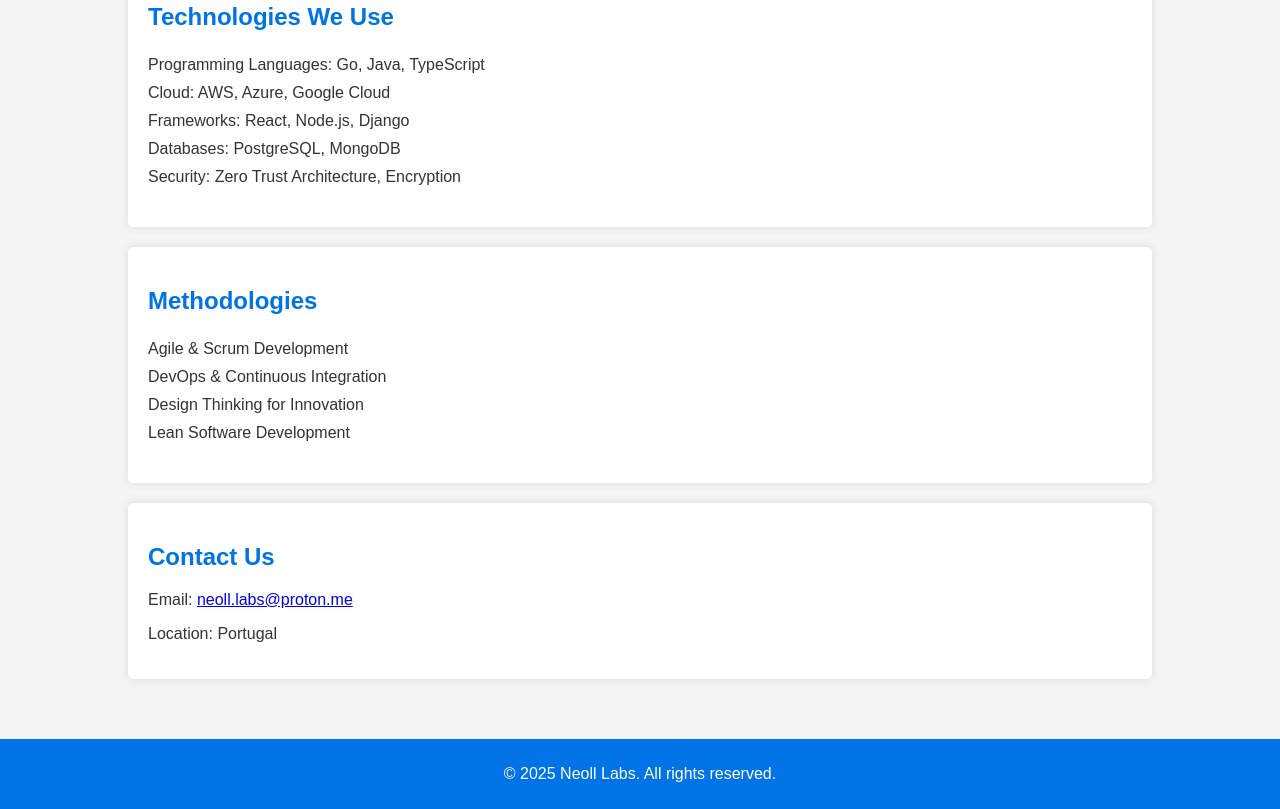
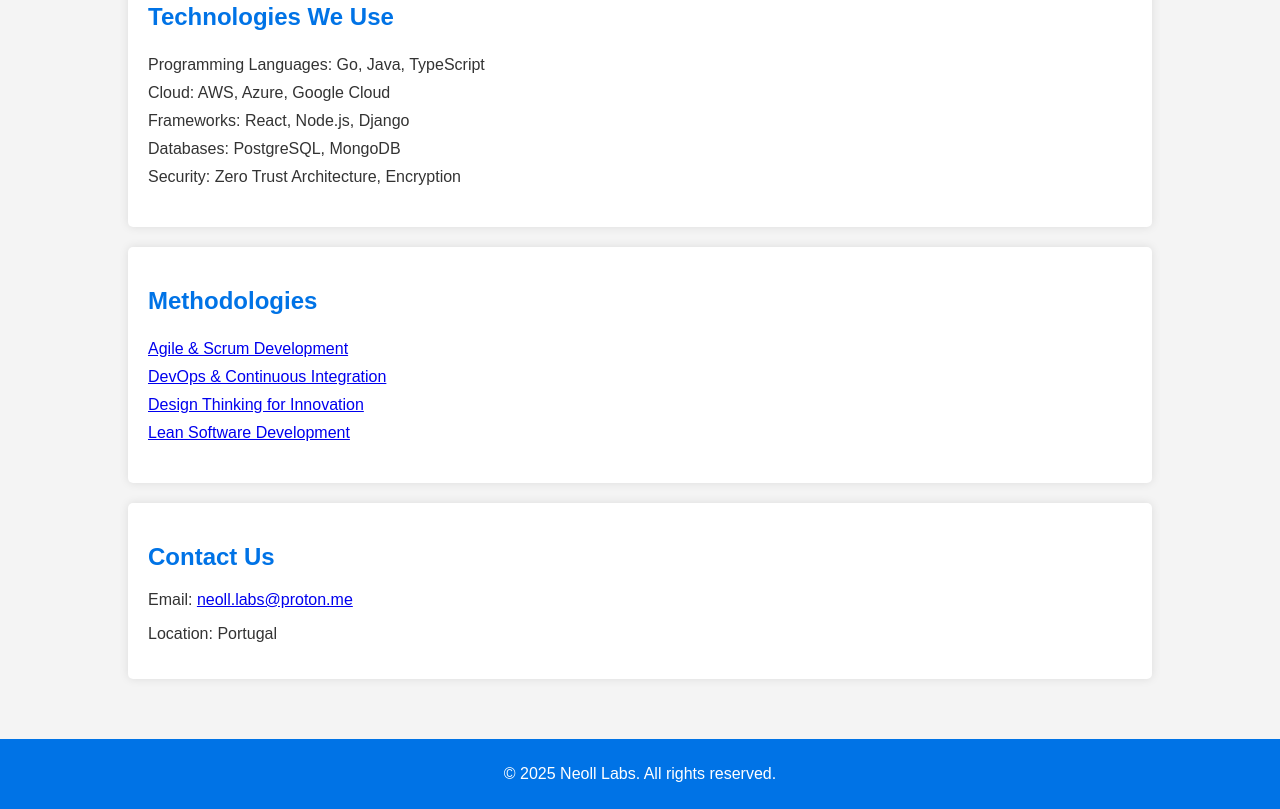
Before and after one commit to Neoll-Labs/neoll-labs.github.io, a plain HTML site: page index.html in a window 1280 px wide. Shown: the part 1222-2031 px from the top of the page. Drawn offline with Linux system fonts and the light colour scheme.

Commit message:
Update index.html

```diff
--- a/index.html
+++ b/index.html
@@ -74,10 +74,10 @@
         <div class="section">
             <h2>Methodologies</h2>
             <ul>
-                <li>Agile & Scrum Development</li>
-                <li>DevOps & Continuous Integration</li>
-                <li>Design Thinking for Innovation</li>
-                <li>Lean Software Development</li>
+                <li><a href="blog/agile-scrum.html">Agile & Scrum Development</a></li>
+                <li><a href="blog/devops-ci.html">DevOps & Continuous Integration</a></li>
+                <li><a href="blog/design-thinking.html">Design Thinking for Innovation</a></li>
+                <li><a href="blog/lean-software.html">Lean Software Development</a></li>
             </ul>
         </div>
 
```
